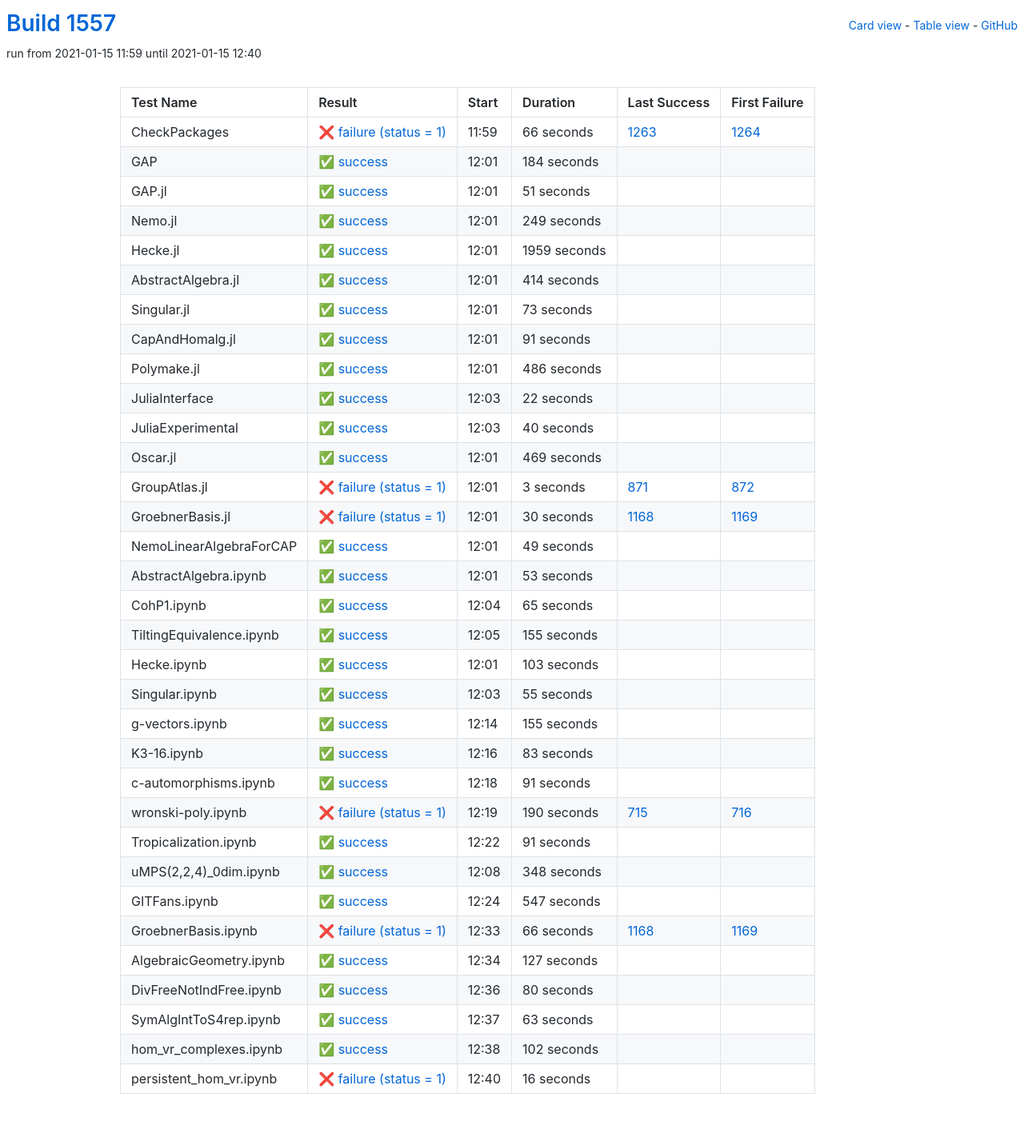
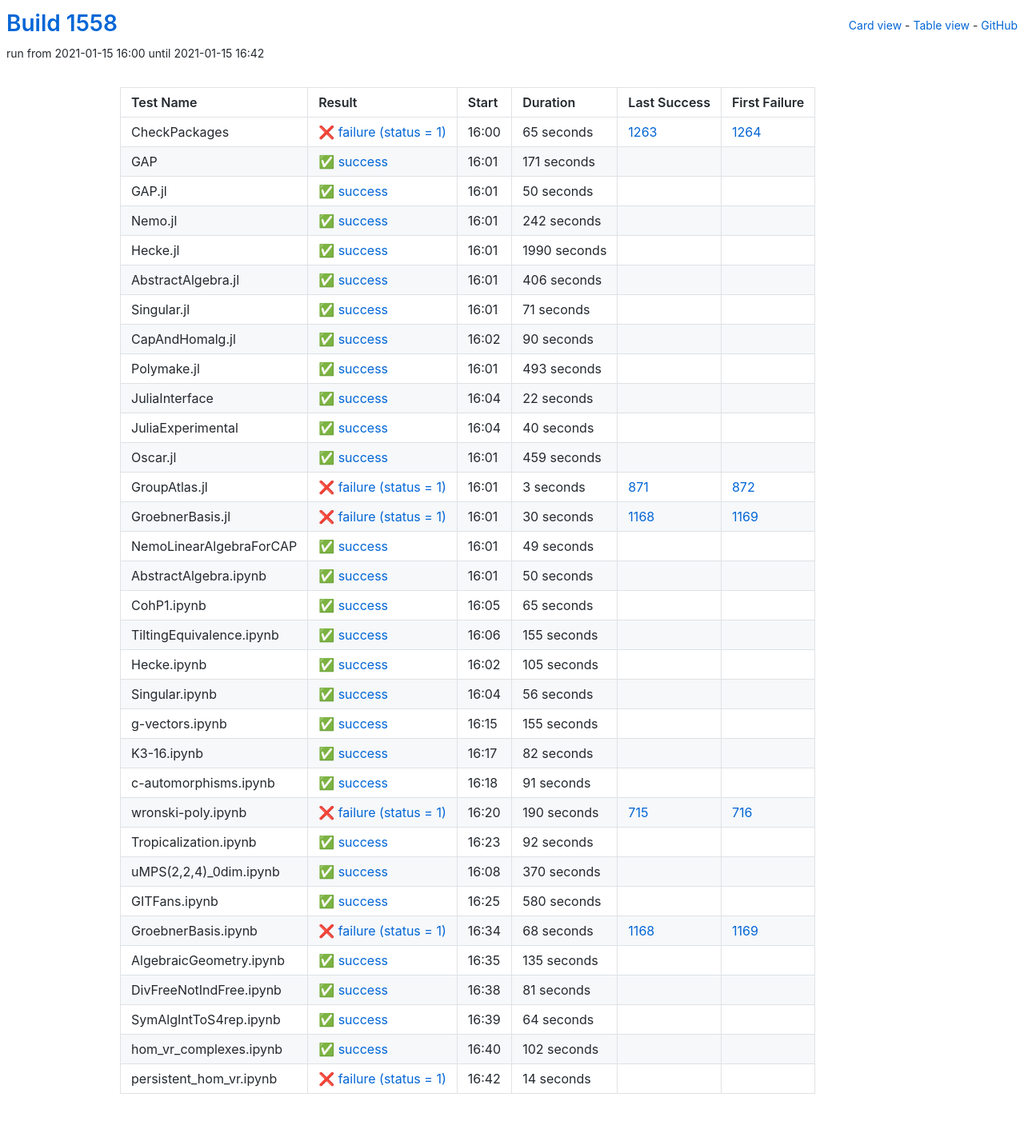
Before and after one commit to oscar-system/oscar-ci-status-stable, a Jekyll site: the page built from table.html, in a window 1280 px wide. Shown: the whole page at 80% size. Built offline with Jekyll 4.4.1, drawn with Linux system fonts in a browser that asks for light colours.

Commit message:
Build #1558

```diff
--- a/_data/ci.yml
+++ b/_data/ci.yml
@@ -1,6 +1,6 @@
 ---
-build: 1557
-build_url: https://oscarci.mathematik.uni-kl.de/job/oscar-stable/1557/
+build: 1558
+build_url: https://oscarci.mathematik.uni-kl.de/job/oscar-stable/1558/
 job: oscar-stable
 organization: oscar-system
 repo: oscar-ci-status-stable
@@ -8,116 +8,116 @@ repourl: https://github.com/oscar-system/oscar-ci-status-stable
 tests:
 - name: CheckPackages
   id: checkpackages
-  log: https://oscarci.mathematik.uni-kl.de/job/oscar-stable/1557/artifact/logs/build-1557/CheckPackages.log
-  start: 2021-01-15 11:59
+  log: https://oscarci.mathematik.uni-kl.de/job/oscar-stable/1558/artifact/logs/build-1558/CheckPackages.log
+  start: 2021-01-15 16:00
   success: false
   exitcode: 1
   status: failure
-  duration: 66
+  duration: 65
   last_success: 1263
   last_success_url: https://oscarci.mathematik.uni-kl.de/job/oscar-stable/1263/
   first_failure: 1264
   first_failure_url: https://oscarci.mathematik.uni-kl.de/job/oscar-stable/1264/
 - name: GAP
   id: gap
-  log: https://oscarci.mathematik.uni-kl.de/job/oscar-stable/1557/artifact/logs/build-1557/GAP.log
-  start: 2021-01-15 12:01
+  log: https://oscarci.mathematik.uni-kl.de/job/oscar-stable/1558/artifact/logs/build-1558/GAP.log
+  start: 2021-01-15 16:01
   success: true
   exitcode: 0
   status: success
-  duration: 184
+  duration: 171
   last_success: false
   last_success_url:
   first_failure: false
   first_failure_url:
 - name: GAP.jl
   id: gap-jl
-  log: https://oscarci.mathematik.uni-kl.de/job/oscar-stable/1557/artifact/logs/build-1557/GAP.jl.log
-  start: 2021-01-15 12:01
+  log: https://oscarci.mathematik.uni-kl.de/job/oscar-stable/1558/artifact/logs/build-1558/GAP.jl.log
+  start: 2021-01-15 16:01
   success: true
   exitcode: 0
   status: success
-  duration: 51
+  duration: 50
   last_success: false
   last_success_url:
   first_failure: false
   first_failure_url:
 - name: Nemo.jl
   id: nemo-jl
-  log: https://oscarci.mathematik.uni-kl.de/job/oscar-stable/1557/artifact/logs/build-1557/Nemo.jl.log
-  start: 2021-01-15 12:01
+  log: https://oscarci.mathematik.uni-kl.de/job/oscar-stable/1558/artifact/logs/build-1558/Nemo.jl.log
+  start: 2021-01-15 16:01
   success: true
   exitcode: 0
   status: success
-  duration: 249
+  duration: 242
   last_success: false
   last_success_url:
   first_failure: false
   first_failure_url:
 - name: Hecke.jl
   id: hecke-jl
-  log: https://oscarci.mathematik.uni-kl.de/job/oscar-stable/1557/artifact/logs/build-1557/Hecke.jl.log
-  start: 2021-01-15 12:01
+  log: https://oscarci.mathematik.uni-kl.de/job/oscar-stable/1558/artifact/logs/build-1558/Hecke.jl.log
+  start: 2021-01-15 16:01
   success: true
   exitcode: 0
   status: success
-  duration: 1959
+  duration: 1990
   last_success: false
   last_success_url:
   first_failure: false
   first_failure_url:
 - name: AbstractAlgebra.jl
   id: abstractalgebra-jl
-  log: https://oscarci.mathematik.uni-kl.de/job/oscar-stable/1557/artifact/logs/build-1557/AbstractAlgebra.jl.log
-  start: 2021-01-15 12:01
+  log: https://oscarci.mathematik.uni-kl.de/job/oscar-stable/1558/artifact/logs/build-1558/AbstractAlgebra.jl.log
+  start: 2021-01-15 16:01
   success: true
   exitcode: 0
   status: success
-  duration: 414
+  duration: 406
   last_success: false
   last_success_url:
   first_failure: false
   first_failure_url:
 - name: Singular.jl
   id: singular-jl
-  log: https://oscarci.mathematik.uni-kl.de/job/oscar-stable/1557/artifact/logs/build-1557/Singular.jl.log
-  start: 2021-01-15 12:01
+  log: https://oscarci.mathematik.uni-kl.de/job/oscar-stable/1558/artifact/logs/build-1558/Singular.jl.log
+  start: 2021-01-15 16:01
   success: true
   exitcode: 0
   status: success
-  duration: 73
+  duration: 71
   last_success: false
   last_success_url:
   first_failure: false
   first_failure_url:
 - name: CapAndHomalg.jl
   id: capandhomalg-jl
-  log: https://oscarci.mathematik.uni-kl.de/job/oscar-stable/1557/artifact/logs/build-1557/CapAndHomalg.jl.log
-  start: 2021-01-15 12:01
+  log: https://oscarci.mathematik.uni-kl.de/job/oscar-stable/1558/artifact/logs/build-1558/CapAndHomalg.jl.log
+  start: 2021-01-15 16:02
   success: true
   exitcode: 0
   status: success
-  duration: 91
+  duration: 90
   last_success: false
   last_success_url:
   first_failure: false
   first_failure_url:
 - name: Polymake.jl
   id: polymake-jl
-  log: https://oscarci.mathematik.uni-kl.de/job/oscar-stable/1557/artifact/logs/build-1557/Polymake.jl.log
-  start: 2021-01-15 12:01
+  log: https://oscarci.mathematik.uni-kl.de/job/oscar-stable/1558/artifact/logs/build-1558/Polymake.jl.log
+  start: 2021-01-15 16:01
   success: true
   exitcode: 0
   status: success
-  duration: 486
+  duration: 493
   last_success: false
   last_success_url:
   first_failure: false
   first_failure_url:
 - name: JuliaInterface
   id: juliainterface
-  log: https://oscarci.mathematik.uni-kl.de/job/oscar-stable/1557/artifact/logs/build-1557/JuliaInterface.log
-  start: 2021-01-15 12:03
+  log: https://oscarci.mathematik.uni-kl.de/job/oscar-stable/1558/artifact/logs/build-1558/JuliaInterface.log
+  start: 2021-01-15 16:04
   success: true
   exitcode: 0
   status: success
@@ -128,8 +128,8 @@ tests:
   first_failure_url:
 - name: JuliaExperimental
   id: juliaexperimental
-  log: https://oscarci.mathematik.uni-kl.de/job/oscar-stable/1557/artifact/logs/build-1557/JuliaExperimental.log
-  start: 2021-01-15 12:03
+  log: https://oscarci.mathematik.uni-kl.de/job/oscar-stable/1558/artifact/logs/build-1558/JuliaExperimental.log
+  start: 2021-01-15 16:04
   success: true
   exitcode: 0
   status: success
@@ -140,20 +140,20 @@ tests:
   first_failure_url:
 - name: Oscar.jl
   id: oscar-jl
-  log: https://oscarci.mathematik.uni-kl.de/job/oscar-stable/1557/artifact/logs/build-1557/Oscar.jl.log
-  start: 2021-01-15 12:01
+  log: https://oscarci.mathematik.uni-kl.de/job/oscar-stable/1558/artifact/logs/build-1558/Oscar.jl.log
+  start: 2021-01-15 16:01
   success: true
   exitcode: 0
   status: success
-  duration: 469
+  duration: 459
   last_success: false
   last_success_url:
   first_failure: false
   first_failure_url:
 - name: GroupAtlas.jl
   id: groupatlas-jl
-  log: https://oscarci.mathematik.uni-kl.de/job/oscar-stable/1557/artifact/logs/build-1557/GroupAtlas.jl.log
-  start: 2021-01-15 12:01
+  log: https://oscarci.mathematik.uni-kl.de/job/oscar-stable/1558/artifact/logs/build-1558/GroupAtlas.jl.log
+  start: 2021-01-15 16:01
   success: false
   exitcode: 1
   status: failure
@@ -164,8 +164,8 @@ tests:
   first_failure_url: https://oscarci.mathematik.uni-kl.de/job/oscar-stable/872/
 - name: GroebnerBasis.jl
   id: groebnerbasis-jl
-  log: https://oscarci.mathematik.uni-kl.de/job/oscar-stable/1557/artifact/logs/build-1557/GroebnerBasis.jl.log
-  start: 2021-01-15 12:01
+  log: https://oscarci.mathematik.uni-kl.de/job/oscar-stable/1558/artifact/logs/build-1558/GroebnerBasis.jl.log
+  start: 2021-01-15 16:01
   success: false
   exitcode: 1
   status: failure
@@ -176,8 +176,8 @@ tests:
   first_failure_url: https://oscarci.mathematik.uni-kl.de/job/oscar-stable/1169/
 - name: NemoLinearAlgebraForCAP
   id: nemolinearalgebraforcap
-  log: https://oscarci.mathematik.uni-kl.de/job/oscar-stable/1557/artifact/logs/build-1557/NemoLinearAlgebraForCAP.log
-  start: 2021-01-15 12:01
+  log: https://oscarci.mathematik.uni-kl.de/job/oscar-stable/1558/artifact/logs/build-1558/NemoLinearAlgebraForCAP.log
+  start: 2021-01-15 16:01
   success: true
   exitcode: 0
   status: success
@@ -188,20 +188,20 @@ tests:
   first_failure_url:
 - name: AbstractAlgebra.ipynb
   id: abstractalgebra-ipynb
-  log: https://oscarci.mathematik.uni-kl.de/job/oscar-stable/1557/artifact/logs/build-1557/AbstractAlgebra.ipynb.log
-  start: 2021-01-15 12:01
+  log: https://oscarci.mathematik.uni-kl.de/job/oscar-stable/1558/artifact/logs/build-1558/AbstractAlgebra.ipynb.log
+  start: 2021-01-15 16:01
   success: true
   exitcode: 0
   status: success
-  duration: 53
+  duration: 50
   last_success: false
   last_success_url:
   first_failure: false
   first_failure_url:
 - name: CohP1.ipynb
   id: cohp1-ipynb
-  log: https://oscarci.mathematik.uni-kl.de/job/oscar-stable/1557/artifact/logs/build-1557/CohP1.ipynb.log
-  start: 2021-01-15 12:04
+  log: https://oscarci.mathematik.uni-kl.de/job/oscar-stable/1558/artifact/logs/build-1558/CohP1.ipynb.log
+  start: 2021-01-15 16:05
   success: true
   exitcode: 0
   status: success
@@ -212,8 +212,8 @@ tests:
   first_failure_url:
 - name: TiltingEquivalence.ipynb
   id: tiltingequivalence-ipynb
-  log: https://oscarci.mathematik.uni-kl.de/job/oscar-stable/1557/artifact/logs/build-1557/TiltingEquivalence.ipynb.log
-  start: 2021-01-15 12:05
+  log: https://oscarci.mathematik.uni-kl.de/job/oscar-stable/1558/artifact/logs/build-1558/TiltingEquivalence.ipynb.log
+  start: 2021-01-15 16:06
   success: true
   exitcode: 0
   status: success
@@ -224,32 +224,32 @@ tests:
   first_failure_url:
 - name: Hecke.ipynb
   id: hecke-ipynb
-  log: https://oscarci.mathematik.uni-kl.de/job/oscar-stable/1557/artifact/logs/build-1557/Hecke.ipynb.log
-  start: 2021-01-15 12:01
+  log: https://oscarci.mathematik.uni-kl.de/job/oscar-stable/1558/artifact/logs/build-1558/Hecke.ipynb.log
+  start: 2021-01-15 16:02
   success: true
   exitcode: 0
   status: success
-  duration: 103
+  duration: 105
   last_success: false
   last_success_url:
   first_failure: false
   first_failure_url:
 - name: Singular.ipynb
   id: singular-ipynb
-  log: https://oscarci.mathematik.uni-kl.de/job/oscar-stable/1557/artifact/logs/build-1557/Singular.ipynb.log
-  start: 2021-01-15 12:03
+  log: https://oscarci.mathematik.uni-kl.de/job/oscar-stable/1558/artifact/logs/build-1558/Singular.ipynb.log
+  start: 2021-01-15 16:04
   success: true
   exitcode: 0
   status: success
-  duration: 55
+  duration: 56
   last_success: false
   last_success_url:
   first_failure: false
   first_failure_url:
 - name: g-vectors.ipynb
   id: g-vectors-ipynb
-  log: https://oscarci.mathematik.uni-kl.de/job/oscar-stable/1557/artifact/logs/build-1557/g-vectors.ipynb.log
-  start: 2021-01-15 12:14
+  log: https://oscarci.mathematik.uni-kl.de/job/oscar-stable/1558/artifact/logs/build-1558/g-vectors.ipynb.log
+  start: 2021-01-15 16:15
   success: true
   exitcode: 0
   status: success
@@ -260,20 +260,20 @@ tests:
   first_failure_url:
 - name: K3-16.ipynb
   id: k3-16-ipynb
-  log: https://oscarci.mathematik.uni-kl.de/job/oscar-stable/1557/artifact/logs/build-1557/K3-16.ipynb.log
-  start: 2021-01-15 12:16
+  log: https://oscarci.mathematik.uni-kl.de/job/oscar-stable/1558/artifact/logs/build-1558/K3-16.ipynb.log
+  start: 2021-01-15 16:17
   success: true
   exitcode: 0
   status: success
-  duration: 83
+  duration: 82
   last_success: false
   last_success_url:
   first_failure: false
   first_failure_url:
 - name: c-automorphisms.ipynb
   id: c-automorphisms-ipynb
-  log: https://oscarci.mathematik.uni-kl.de/job/oscar-stable/1557/artifact/logs/build-1557/c-automorphisms.ipynb.log
-  start: 2021-01-15 12:18
+  log: https://oscarci.mathematik.uni-kl.de/job/oscar-stable/1558/artifact/logs/build-1558/c-automorphisms.ipynb.log
+  start: 2021-01-15 16:18
   success: true
   exitcode: 0
   status: success
@@ -284,8 +284,8 @@ tests:
   first_failure_url:
 - name: wronski-poly.ipynb
   id: wronski-poly-ipynb
-  log: https://oscarci.mathematik.uni-kl.de/job/oscar-stable/1557/artifact/logs/build-1557/wronski-poly.ipynb.log
-  start: 2021-01-15 12:19
+  log: https://oscarci.mathematik.uni-kl.de/job/oscar-stable/1558/artifact/logs/build-1558/wronski-poly.ipynb.log
+  start: 2021-01-15 16:20
   success: false
   exitcode: 1
   status: failure
@@ -296,92 +296,92 @@ tests:
   first_failure_url: https://oscarci.mathematik.uni-kl.de/job/oscar-stable/716/
 - name: Tropicalization.ipynb
   id: tropicalization-ipynb
-  log: https://oscarci.mathematik.uni-kl.de/job/oscar-stable/1557/artifact/logs/build-1557/Tropicalization.ipynb.log
-  start: 2021-01-15 12:22
+  log: https://oscarci.mathematik.uni-kl.de/job/oscar-stable/1558/artifact/logs/build-1558/Tropicalization.ipynb.log
+  start: 2021-01-15 16:23
   success: true
   exitcode: 0
   status: success
-  duration: 91
+  duration: 92
   last_success: false
   last_success_url:
   first_failure: false
   first_failure_url:
 - name: uMPS(2,2,4)_0dim.ipynb
   id: umps-2-2-4-0dim-ipynb
-  log: https://oscarci.mathematik.uni-kl.de/job/oscar-stable/1557/artifact/logs/build-1557/uMPS-2-2-4-_0dim.ipynb.log
-  start: 2021-01-15 12:08
+  log: https://oscarci.mathematik.uni-kl.de/job/oscar-stable/1558/artifact/logs/build-1558/uMPS-2-2-4-_0dim.ipynb.log
+  start: 2021-01-15 16:08
   success: true
   exitcode: 0
   status: success
-  duration: 348
+  duration: 370
   last_success: false
   last_success_url:
   first_failure: false
   first_failure_url:
 - name: GITFans.ipynb
   id: gitfans-ipynb
-  log: https://oscarci.mathematik.uni-kl.de/job/oscar-stable/1557/artifact/logs/build-1557/GITFans.ipynb.log
-  start: 2021-01-15 12:24
+  log: https://oscarci.mathematik.uni-kl.de/job/oscar-stable/1558/artifact/logs/build-1558/GITFans.ipynb.log
+  start: 2021-01-15 16:25
   success: true
   exitcode: 0
   status: success
-  duration: 547
+  duration: 580
   last_success: false
   last_success_url:
   first_failure: false
   first_failure_url:
 - name: GroebnerBasis.ipynb
   id: groebnerbasis-ipynb
-  log: https://oscarci.mathematik.uni-kl.de/job/oscar-stable/1557/artifact/logs/build-1557/GroebnerBasis.ipynb.log
-  start: 2021-01-15 12:33
+  log: https://oscarci.mathematik.uni-kl.de/job/oscar-stable/1558/artifact/logs/build-1558/GroebnerBasis.ipynb.log
+  start: 2021-01-15 16:34
   success: false
   exitcode: 1
   status: failure
-  duration: 66
+  duration: 68
   last_success: 1168
   last_success_url: https://oscarci.mathematik.uni-kl.de/job/oscar-stable/1168/
   first_failure: 1169
   first_failure_url: https://oscarci.mathematik.uni-kl.de/job/oscar-stable/1169/
 - name: AlgebraicGeometry.ipynb
   id: algebraicgeometry-ipynb
-  log: https://oscarci.mathematik.uni-kl.de/job/oscar-stable/1557/artifact/logs/build-1557/AlgebraicGeometry.ipynb.log
-  start: 2021-01-15 12:34
+  log: https://oscarci.mathematik.uni-kl.de/job/oscar-stable/1558/artifact/logs/build-1558/AlgebraicGeometry.ipynb.log
+  start: 2021-01-15 16:35
   success: true
   exitcode: 0
   status: success
-  duration: 127
+  duration: 135
   last_success: false
   last_success_url:
   first_failure: false
   first_failure_url:
 - name: DivFreeNotIndFree.ipynb
   id: divfreenotindfree-ipynb
-  log: https://oscarci.mathematik.uni-kl.de/job/oscar-stable/1557/artifact/logs/build-1557/DivFreeNotIndFree.ipynb.log
-  start: 2021-01-15 12:36
+  log: https://oscarci.mathematik.uni-kl.de/job/oscar-stable/1558/artifact/logs/build-1558/DivFreeNotIndFree.ipynb.log
+  start: 2021-01-15 16:38
   success: true
   exitcode: 0
   status: success
-  duration: 80
+  duration: 81
   last_success: false
   last_success_url:
   first_failure: false
   first_failure_url:
 - name: SymAlgIntToS4rep.ipynb
   id: symalginttos4rep-ipynb
-  log: https://oscarci.mathematik.uni-kl.de/job/oscar-stable/1557/artifact/logs/build-1557/SymAlgIntToS4rep.ipynb.log
-  start: 2021-01-15 12:37
+  log: https://oscarci.mathematik.uni-kl.de/job/oscar-stable/1558/artifact/logs/build-1558/SymAlgIntToS4rep.ipynb.log
+  start: 2021-01-15 16:39
   success: true
   exitcode: 0
   status: success
-  duration: 63
+  duration: 64
   last_success: false
   last_success_url:
   first_failure: false
   first_failure_url:
 - name: hom_vr_complexes.ipynb
   id: hom-vr-complexes-ipynb
-  log: https://oscarci.mathematik.uni-kl.de/job/oscar-stable/1557/artifact/logs/build-1557/hom_vr_complexes.ipynb.log
-  start: 2021-01-15 12:38
+  log: https://oscarci.mathematik.uni-kl.de/job/oscar-stable/1558/artifact/logs/build-1558/hom_vr_complexes.ipynb.log
+  start: 2021-01-15 16:40
   success: true
   exitcode: 0
   status: success
@@ -392,12 +392,12 @@ tests:
   first_failure_url:
 - name: persistent_hom_vr.ipynb
   id: persistent-hom-vr-ipynb
-  log: https://oscarci.mathematik.uni-kl.de/job/oscar-stable/1557/artifact/logs/build-1557/persistent_hom_vr.ipynb.log
-  start: 2021-01-15 12:40
+  log: https://oscarci.mathematik.uni-kl.de/job/oscar-stable/1558/artifact/logs/build-1558/persistent_hom_vr.ipynb.log
+  start: 2021-01-15 16:42
   success: false
   exitcode: 1
   status: failure
-  duration: 16
+  duration: 14
   last_success: false
   last_success_url:
   first_failure: false
```
Also changed, not shown: README.md.
